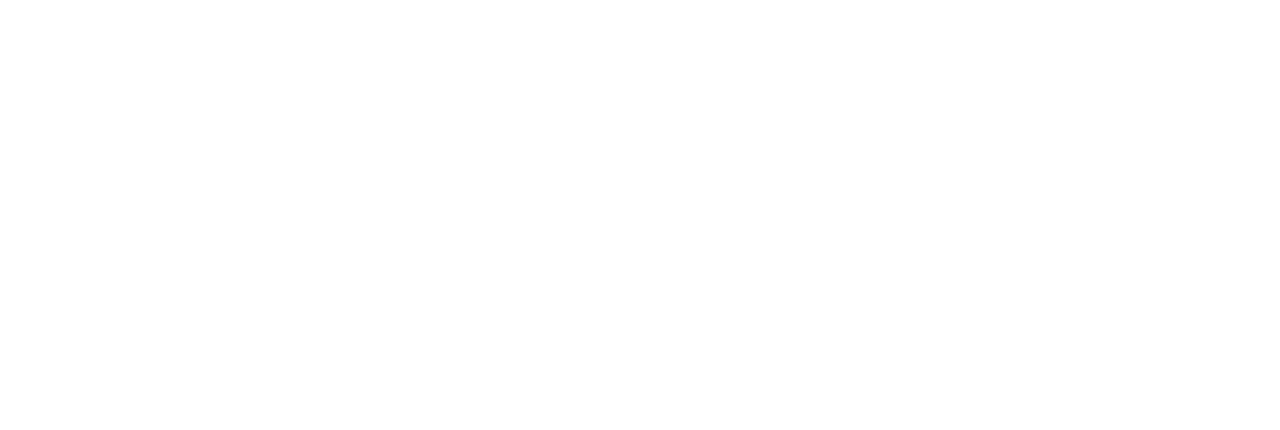
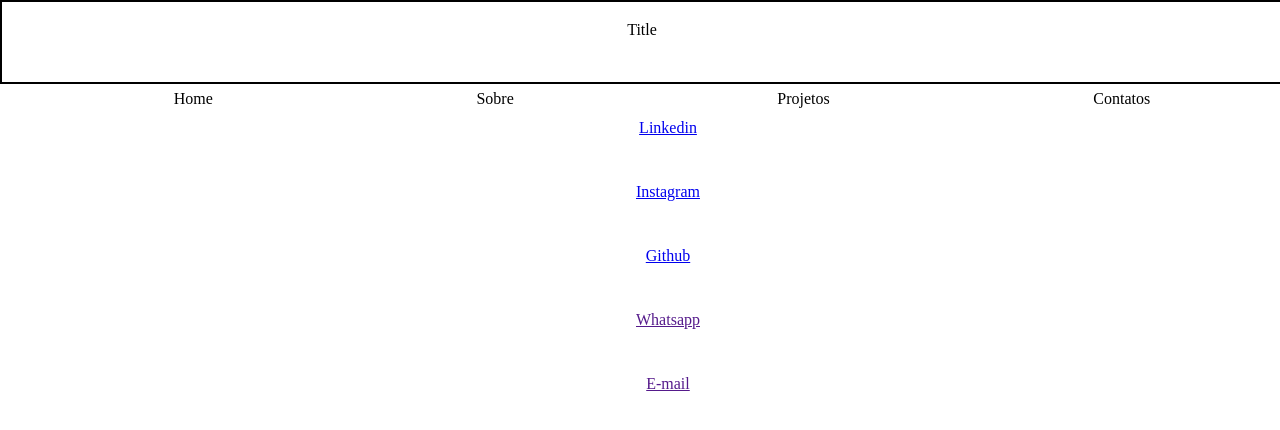
Before and after one commit to JayTStar/my_site, a React (Create React App) app: page /contacts in a window 1280 px wide. Before the commit this address had no page. Shown: the top 430 px of the page. Built offline with nearby package versions, Linux system fonts and the light colour scheme; the HTML template or start-up script is replaced by a standard one.

Commit message:
Adding contacts screen

```diff
--- a/src/App.tsx
+++ b/src/App.tsx
@@ -1,12 +1,14 @@
 import { BrowserRouter, Routes, Route } from "react-router-dom";
 
 import HomeScreen from "./Screens/HomeScreen";
+import ContactsScreen from "./Screens/ContactsScreen";
 
 function App() {
   return (
     <BrowserRouter>
         <Routes>
           <Route path="/" element={<HomeScreen />} />
+          <Route path="/contacts" element={<ContactsScreen />} />
         </Routes>
     </BrowserRouter>
   );
--- a/src/Components/Header/index.tsx
+++ b/src/Components/Header/index.tsx
@@ -1,6 +1,8 @@
 import "./index.css";
+import { useNavigate } from "react-router-dom";
 
 export default function Header(){
+    const nav = useNavigate();
     return(
         <header>
             <div className="top">
@@ -11,7 +13,7 @@
                     <p>Home</p>
                     <p>Sobre</p>
                     <p>Projetos</p>
-                    <p>Contatos</p>
+                    <p onClick={() => nav("/contacts")}>Contatos</p>
                 </ul>
             </div>
         </header>
--- /dev/null
+++ b/src/Screens/ContactsScreen/index.css
@@ -0,0 +1,13 @@
+main{
+    width: 100vw;
+    height: 40vh;
+    margin-top: 12vh;
+}
+
+main ul {
+    height: 100%;
+    display: flex;
+    flex-direction: column;
+    justify-content: space-around;
+    align-items: center;
+}
--- /dev/null
+++ b/src/Screens/ContactsScreen/index.tsx
@@ -0,0 +1,19 @@
+import "./index.css";
+import Header from "../../Components/Header";
+
+export default function ContactsScreen(){
+    return(
+        <>
+            <Header/>
+            <main>
+                <ul>
+                    <a href="https://www.linkedin.com/in/jorge-tadeu-soares-batalha/" target="_blank">Linkedin</a>
+                    <a href="https://www.instagram.com/jaytstar" target="_blank">Instagram</a>
+                    <a href="https://github.com/JayTStar" target="_blank">Github</a>
+                    <a href="" target="_blank">Whatsapp</a>
+                    <a href="" target="_blank">E-mail</a>
+                </ul>
+            </main>
+        </>
+    )
+}
```
